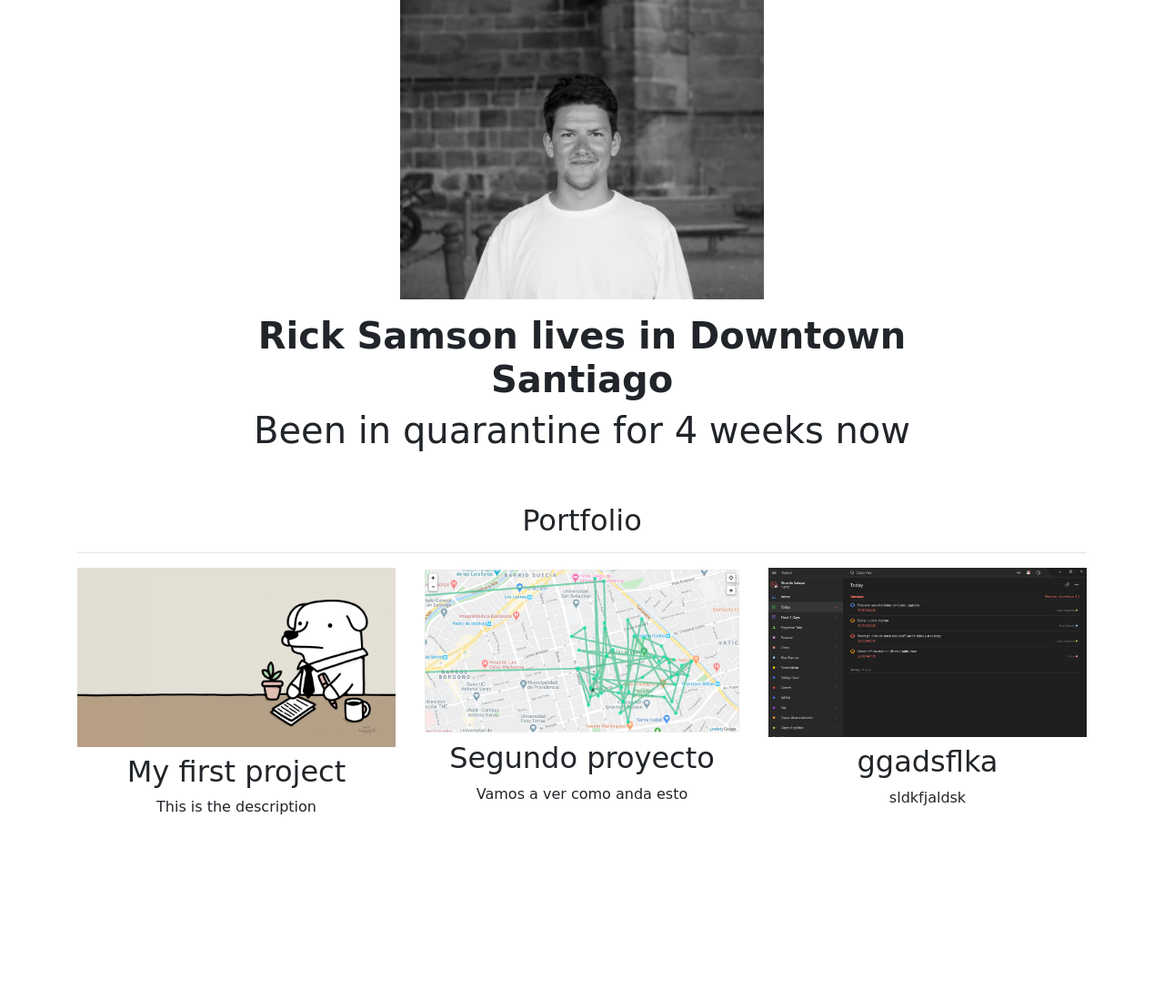
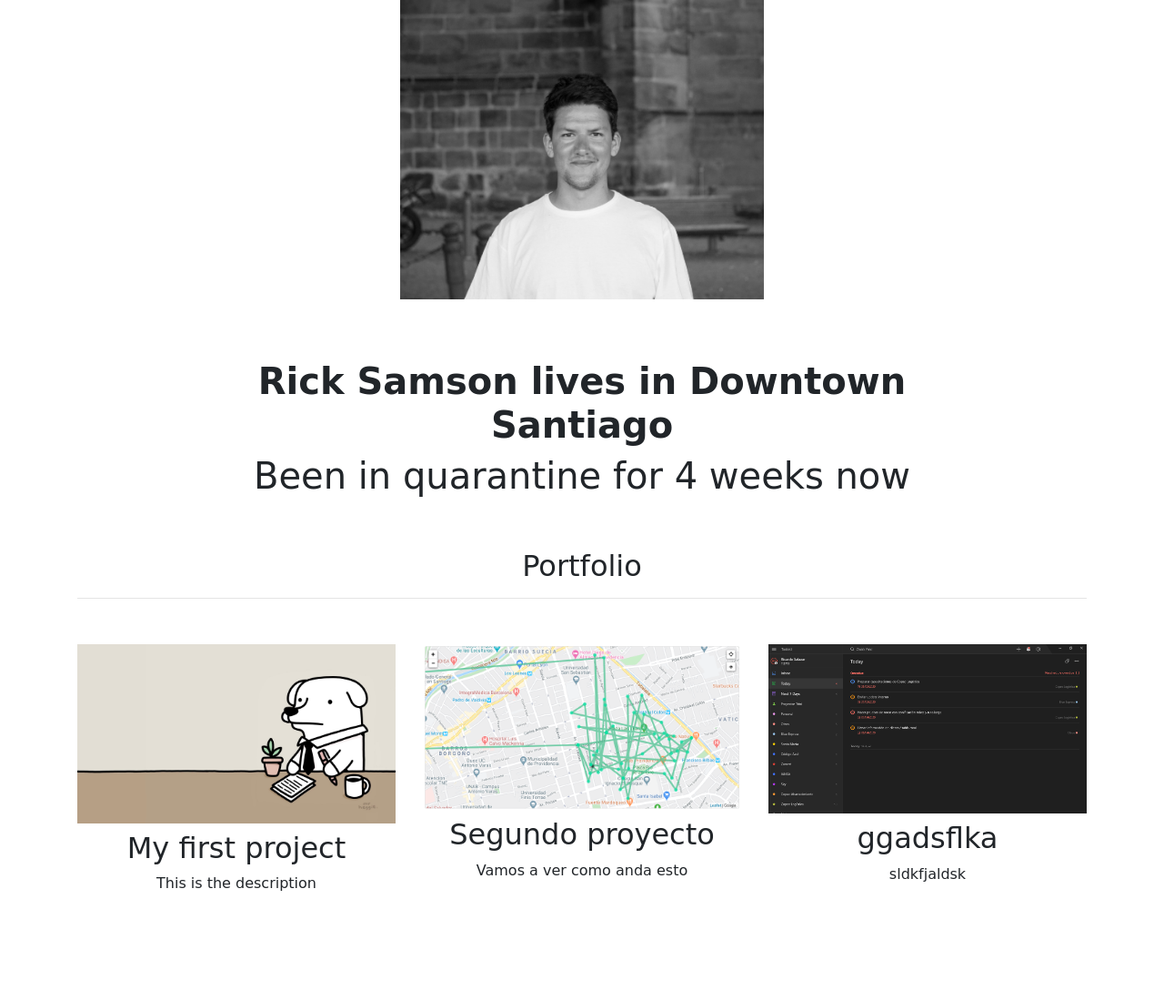
Before and after one commit to rsalazarhanson/personal-portfolio, a Django app: page / in a window 1280 px wide. Shown: the part 78-1177 px from the top of the page at 91% size. Before the commit the page ends 973 px from the top, so only its background shows below. Run offline with Django 3.2, Linux system fonts and the light colour scheme; data comes from the database, SQL or seed files in the repository; some libraries are stand-ins or nearby versions; some web fonts are replaced.

Commit message:
Home style tweaks

```diff
--- a/portfolio/templates/portfolio/home.html
+++ b/portfolio/templates/portfolio/home.html
@@ -12,14 +12,14 @@
 
     <div class="row justify-content-center mb-3">
       <div class="col-md-9 text-center">
-        <h1 id="hometext" class="font-weight-bold">Rick Samson lives in Downtown Santiago</h1>
+        <h1 id="hometext" class="font-weight-bold" style="margin-top: 50px;"">Rick Samson lives in Downtown Santiago</h1>
         <h1>Been in quarantine for 4 weeks now</h1>
       </div>
     </div>
 
     <h2 class="mt-5">Portfolio</h2>
     <hr>
-    <div class="row">
+    <div class="row" style="margin-top: 50px; margin-bottom: 100px;">
       {% for project in projects %}
       <div class="col-lg-4 col-md-6">
         {% if project.url %}
--- a/prueba.txt
+++ /dev/null
@@ -1,2 +0,0 @@
-HOLA
-adsgdhfghj
```
